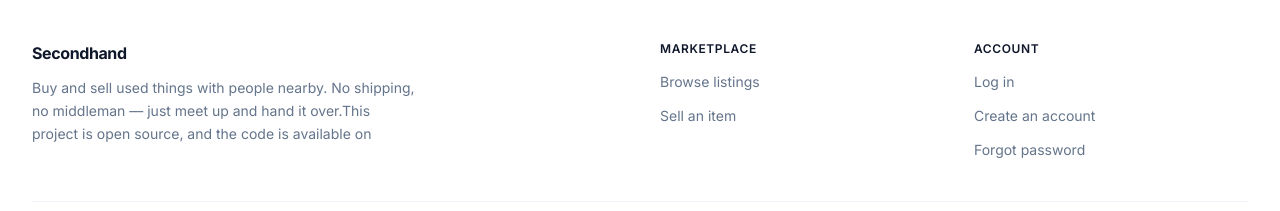
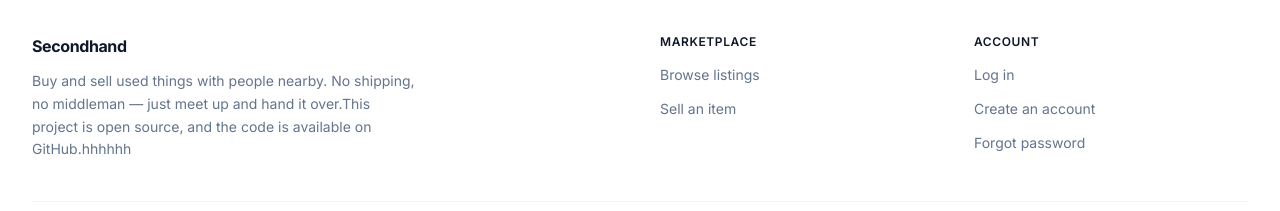
Before and after one commit to choua2025/Local-Secondhand-Marketplace-Frontend, a React (Vite) app: page / in a window 1280 px wide. Shown: the part 510-721 px from the top of the page. Built offline with nearby package versions, Linux system fonts and the light colour scheme; no server answers; a web font is replaced by a local one.

Commit message:
add new message

```diff
--- a/src/components/Footer.tsx
+++ b/src/components/Footer.tsx
@@ -31,7 +31,7 @@ export function Footer(): React.JSX.Element {
             <p className="mt-3 max-w-sm text-sm leading-relaxed text-slate-500">
               {t('footer.tagline')}
 
-              This project is open source, and the code is available on
+              This project is open source, and the code is available on GitHub.hhhhhh
             </p>
           </div>
 
```
